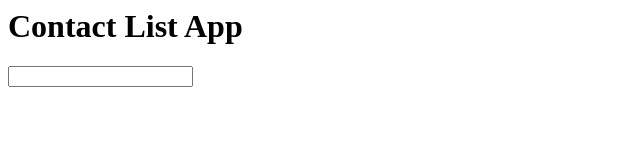
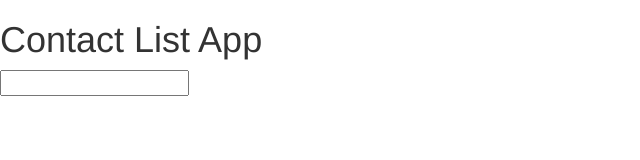
Before and after one commit to shishuwu/contactlistapp, a plain HTML site: page public/index.html in a window 1280 px wide. Shown: the whole page, without its empty margins (0-640 px from the left). Drawn offline with nearby package versions, Linux system fonts and the light colour scheme.

Commit message:
Involve Bootstrap

```diff
--- a/public/index.html
+++ b/public/index.html
@@ -1,6 +1,11 @@
 <!DOCTYPE>
 <html ng-app>
     <head>
+        <!-- Latest compiled and minified CSS -->
+        <link rel="stylesheet" href="https://maxcdn.bootstrapcdn.com/bootstrap/3.3.5/css/bootstrap.min.css">
+        <!-- Optional theme -->
+        <link rel="stylesheet" href="https://maxcdn.bootstrapcdn.com/bootstrap/3.3.5/css/bootstrap-theme.min.css">
+
         <title>Contact List App</title>
     </head>
     <body>
```
Also changed, not shown: 1 other file.
